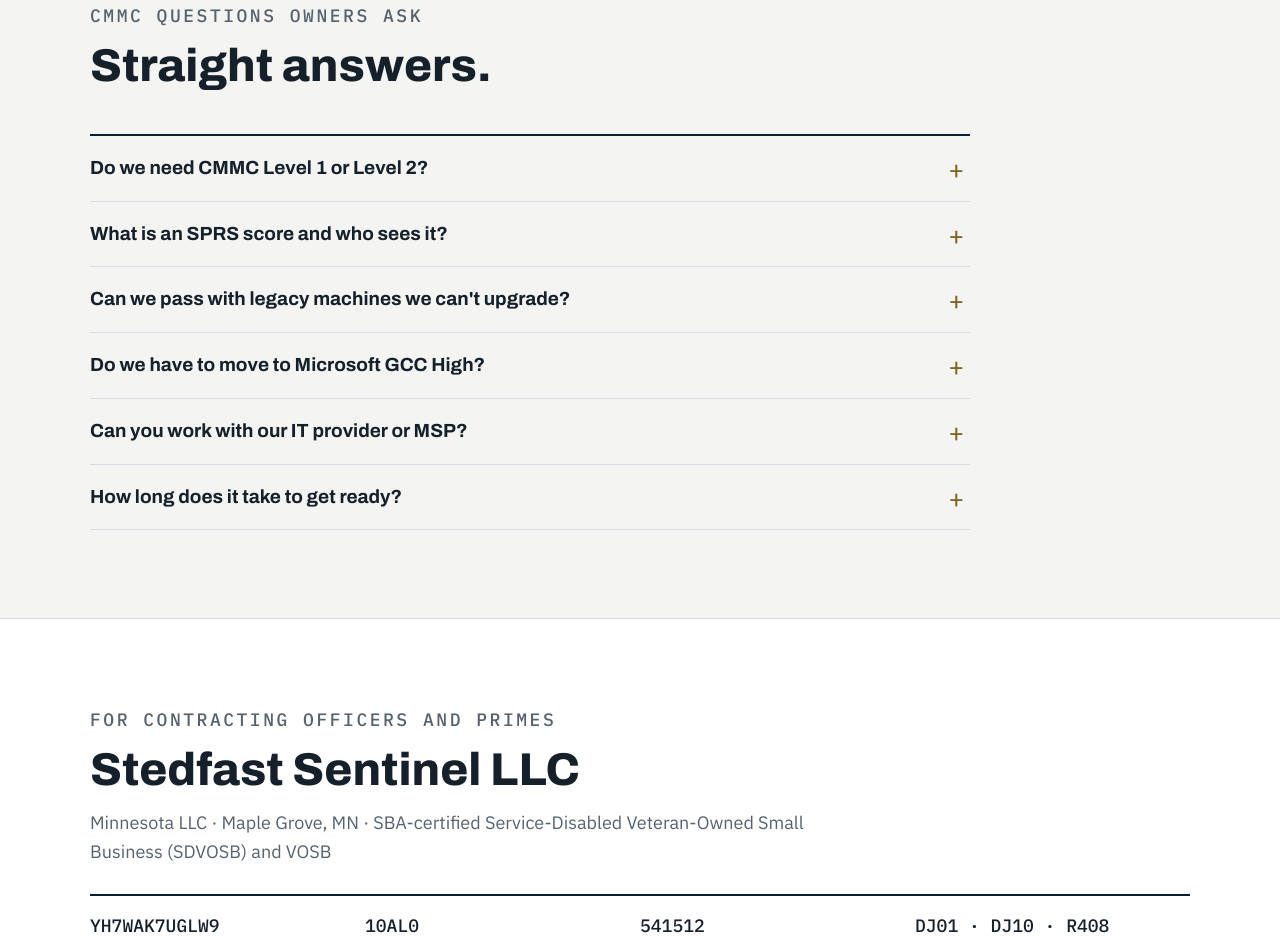
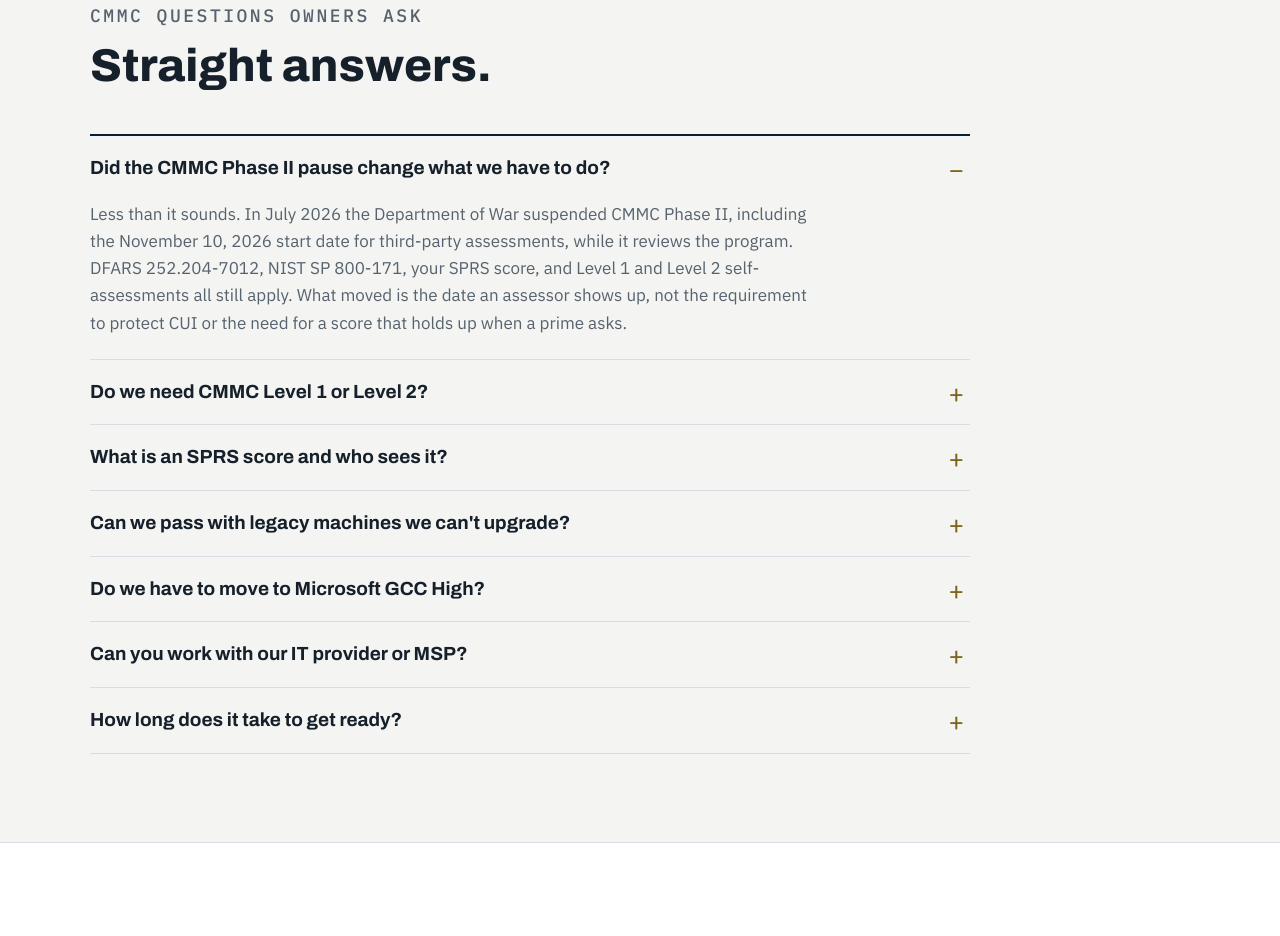
Before and after one commit to Jakeabambo/stedfastsentinel.com, a plain HTML site: page index.html in a window 1280 px wide. Shown: the part 6571-7507 px from the top of the page. Drawn offline with Linux system fonts and the light colour scheme.

Commit message:
Add FAQ: Did the CMMC Phase II pause change what we have to do?

```diff
--- a/index.html
+++ b/index.html
@@ -504,6 +504,7 @@ footer a{color:var(--on-ink-muted)}
     <div class="wrap">
       <div class="head"><p class="eyebrow">CMMC questions owners ask</p><h2>Straight answers.</h2></div>
       <div class="faq">
+        <details open><summary>Did the CMMC Phase II pause change what we have to do?</summary><p>Less than it sounds. In July 2026 the Department of War suspended CMMC Phase II, including the November 10, 2026 start date for third-party assessments, while it reviews the program. DFARS 252.204-7012, NIST SP 800-171, your SPRS score, and Level 1 and Level 2 self-assessments all still apply. What moved is the date an assessor shows up, not the requirement to protect CUI or the need for a score that holds up when a prime asks.</p></details>
         <details><summary>Do we need CMMC Level 1 or Level 2?</summary><p>If you only handle Federal Contract Information, Level 1 (15 basic safeguards, annual self-assessment) usually applies. If you receive or create Controlled Unclassified Information, such as drawings, specs or technical data marked CUI, you're in Level 2 territory and need all 110 NIST SP 800-171 requirements. Scoping that correctly is the first thing we check.</p></details>
         <details><summary>What is an SPRS score and who sees it?</summary><p>It's your self-assessed NIST SP 800-171 score, from −203 to 110, posted in DoD's Supplier Performance Risk System. Contracting officers and primes can see it when they evaluate you. It has to reflect your real controls, because an inflated score creates legal risk.</p></details>
         <details><summary>Can we pass with legacy machines we can't upgrade?</summary><p>Usually, yes. Unsupported controllers and CNC workstations can often be segmented out of the CUI boundary or covered by documented compensating controls. That's how the AdvancedPCB program handled equipment leadership chose to keep.</p></details>
```
